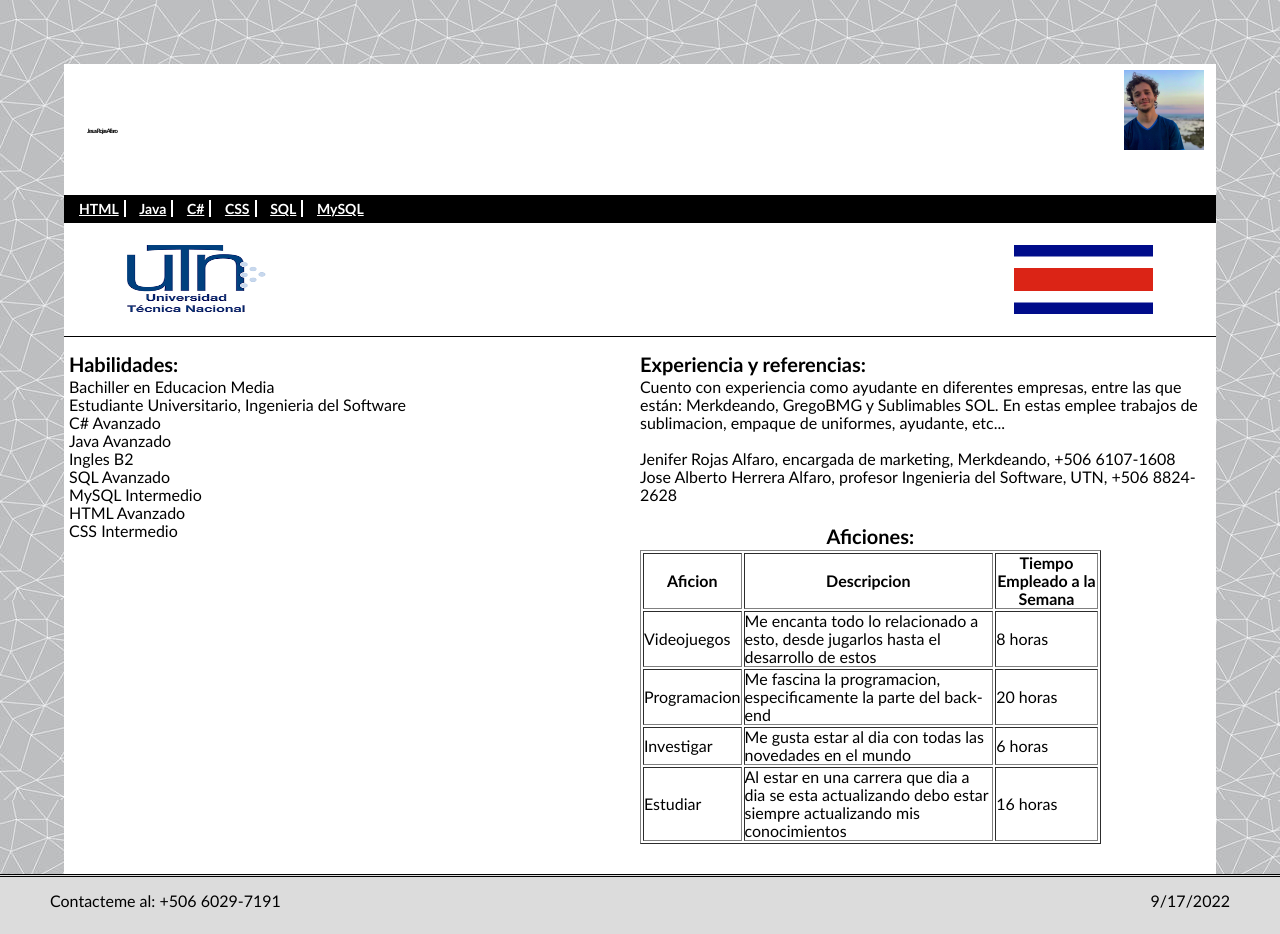
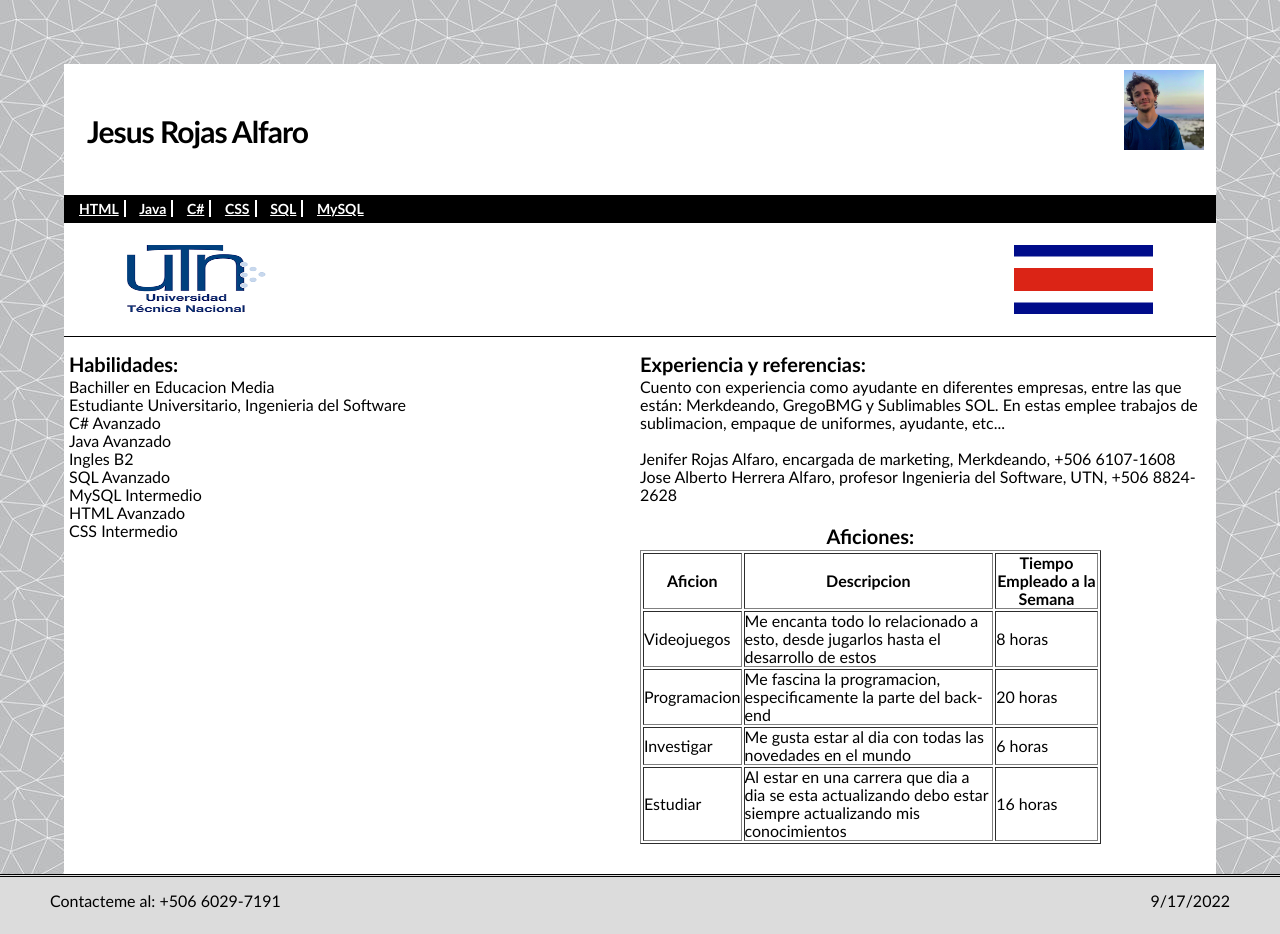
Before and after one commit to Chutarjs/Tarea-2-DAW-JRA, a plain HTML site: page index.html in a window 1280 px wide. Drawn offline with Linux system fonts and the light colour scheme.

Commit message:
Update default.css

```diff
--- a/default.css
+++ b/default.css
@@ -24,7 +24,7 @@ body{
 }
 
 #Principal header h1{
-    font-size: 5%;
+    font-size: 30px;
     letter-spacing: -1px;
     padding-top: 5%;
     padding-left: 2%;
```
